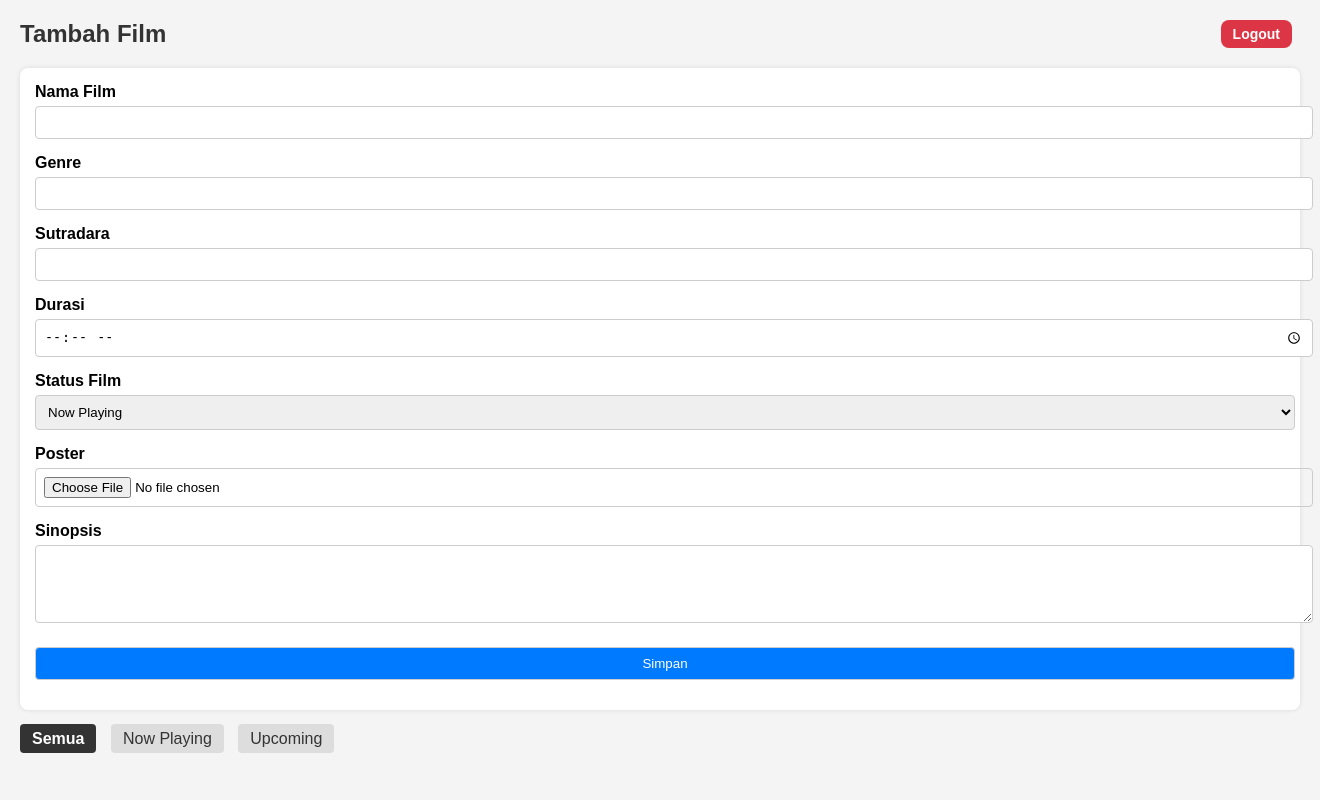
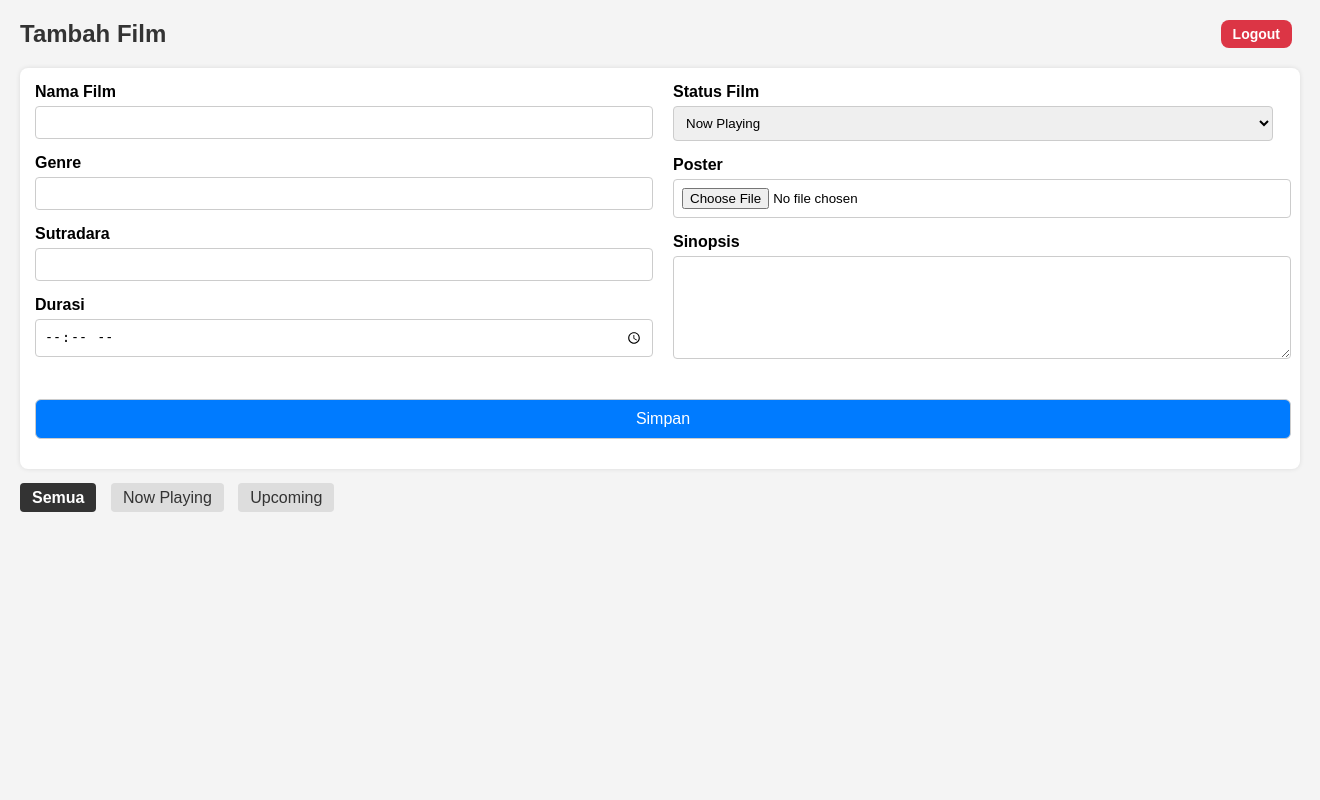
Before and after one commit to Tegarrasyid/manajemen_ilm, a PHP site: page /index.php in a window 1320 px wide. Run offline with PHP 8.4, Linux system fonts and the light colour scheme; the visitor is signed in with stand-in values (Sample User, id 1); data that the repository does not hold is empty.

Commit message:
memperbaiki bagian index.php

```diff
--- a/film/index.php
+++ b/film/index.php
@@ -59,18 +59,45 @@ $result = mysqli_query($koneksi, $query);
         h2 {
             color: #333;
         }
-        form {
+        .form-grid {
+            display: grid;
+            grid-template-columns: 1fr 1fr; /* 2 kolom */
+            gap: 20px;
             background: #fff;
             padding: 15px;
             border-radius: 8px;
             box-shadow: 0 0 5px rgba(0,0,0,0.1);
             margin-bottom: 20px;
         }
+        .form-left, .form-right {
+            display: flex;
+            flex-direction: column;
+        }
+        .form-submit {
+            grid-column: 1 / span 2;
+            display: flex;
+            justify-content: center;
+        }
+        .form-submit button {
+            width: 5000px;
+            padding: 10px;
+            font-size: 16px;
+            border-radius: 6px;
+        }
         label {
             font-weight: bold;
         }
-        input, textarea, select, button {
-            width: 1260px;
+        input, select, button {
+            width: 600px;
+            margin-top: 5px;
+            margin-bottom: 15px;
+            padding: 8px;
+            border: 1px solid #ccc;
+            border-radius: 4px;
+        }
+        textarea{
+            width: 600px;
+            height: 85px;
             margin-top: 5px;
             margin-bottom: 15px;
             padding: 8px;
@@ -90,8 +117,14 @@ $result = mysqli_query($koneksi, $query);
             margin-bottom: 15px;
             border-radius: 4px;
         }
-        .success { background: #d4edda; color: #155724; }
-        .error { background: #f8d7da; color: #721c24; }
+        .success {
+            background: #d4edda;
+            color: #155724;
+        }
+        .error {
+            background: #f8d7da;
+            color: #721c24;
+        }
 
         .filter {
             margin: 10px 0;
@@ -196,7 +229,8 @@ $result = mysqli_query($koneksi, $query);
     Tambah Film
     <a href="logout.php" class="btn logout">Logout</a>
 </h2>
-<form method="post" enctype="multipart/form-data">
+<form method="post" enctype="multipart/form-data" class="form-grid">
+    <div class="form-left">
         <label>Nama Film</label>
         <input type="text" name="nama_film" required>
 
@@ -208,7 +242,9 @@ $result = mysqli_query($koneksi, $query);
 
         <label>Durasi </label>
         <input type="time" name="durasi" required>
+    </div>
 
+    <div class="form-right">
         <label>Status Film</label>
         <select name="status_film" required>
             <option value="now_playing">Now Playing</option>
@@ -220,9 +256,13 @@ $result = mysqli_query($koneksi, $query);
 
         <label>Sinopsis</label>
         <textarea name="sinopsis" rows="4" required></textarea>
+    </div>
 
+    <div class="form-submit">
         <button type="submit" name="simpan">Simpan</button>
+    </div>
 </form>
+
 
 <!-- Filter Tombol -->
 <div class="filter">
```
Lines whose indentation alone changed are shown as unchanged.
